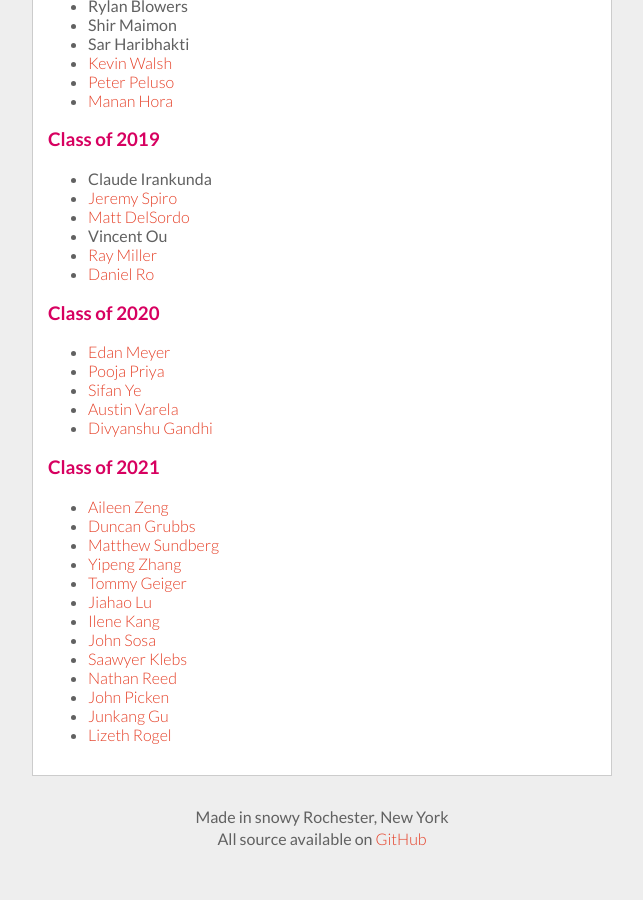
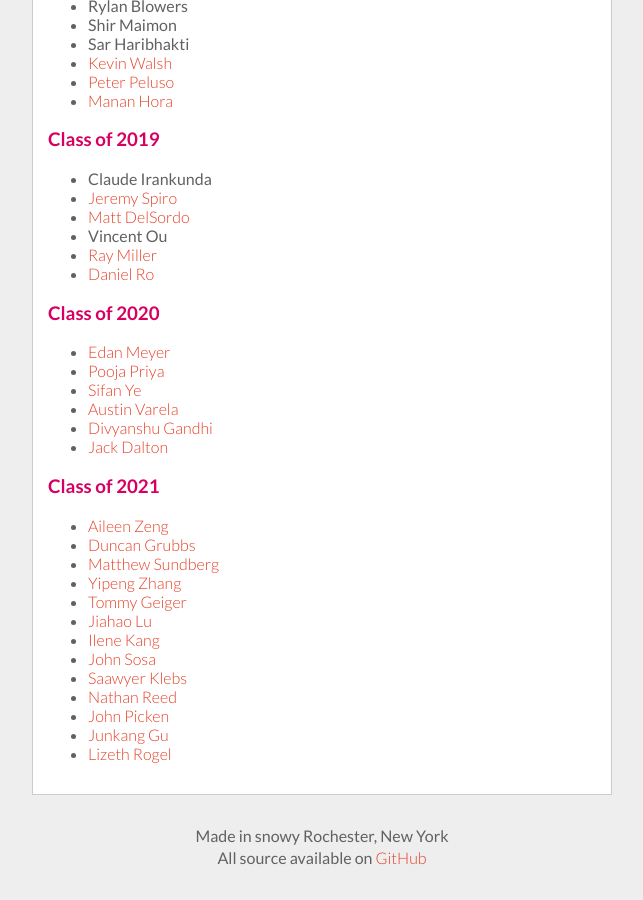
Before and after one commit to RocHack/rochack.org, a Jekyll site: the page built from about.html, in a window 1280 px wide and 900 px high, scrolled down 2070 px. Shown: the whole window, without its empty margins (318-961 px from the left). Built offline with Jekyll 4.4.1, drawn with Linux system fonts in a browser that asks for light colours.

Commit message:
Added Jack

```diff
--- a/about.html
+++ b/about.html
@@ -206,6 +206,9 @@ members:
     -
         name: Divyanshu Gandhi
         link: https://github.com/dgandhi98
+    -
+        name: Jack Dalton
+        link: https://github.com/definitelynotavirus
 
     2021:
     -
```
